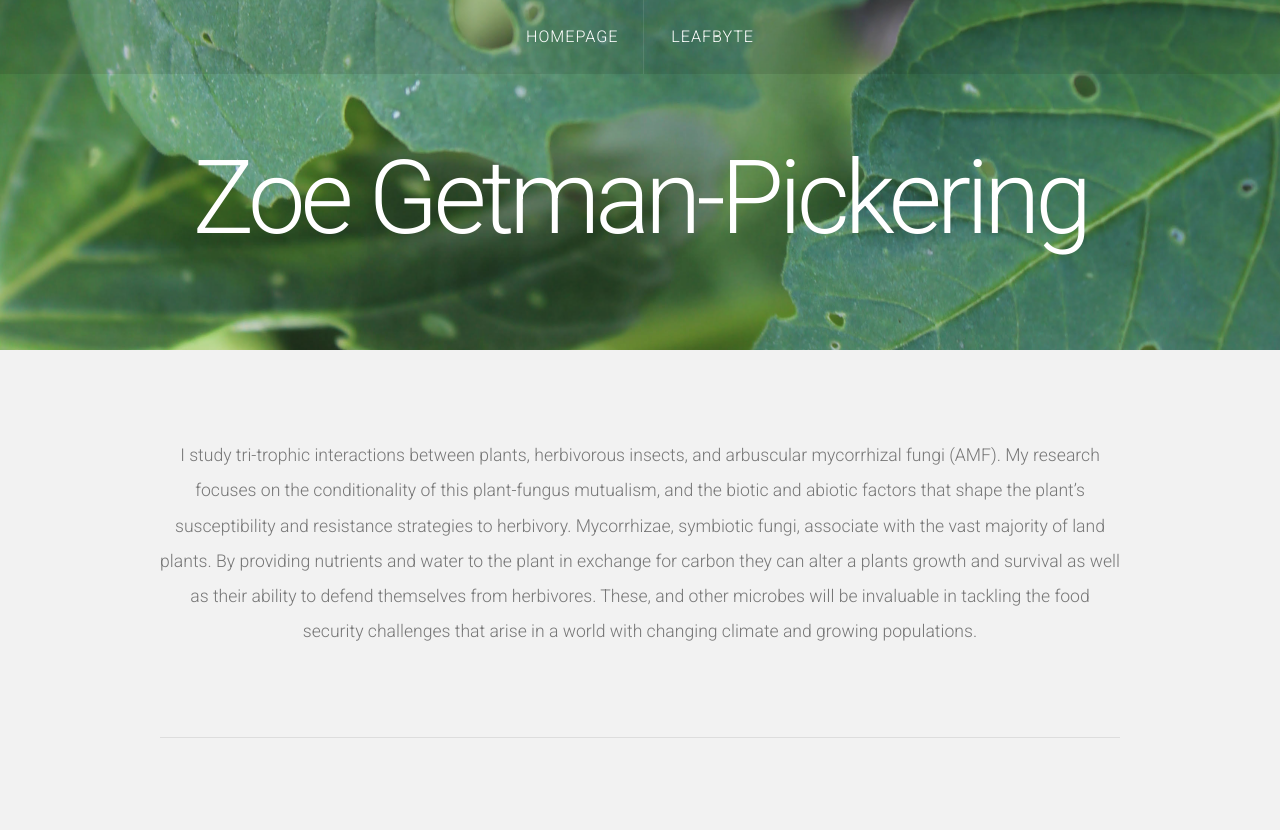
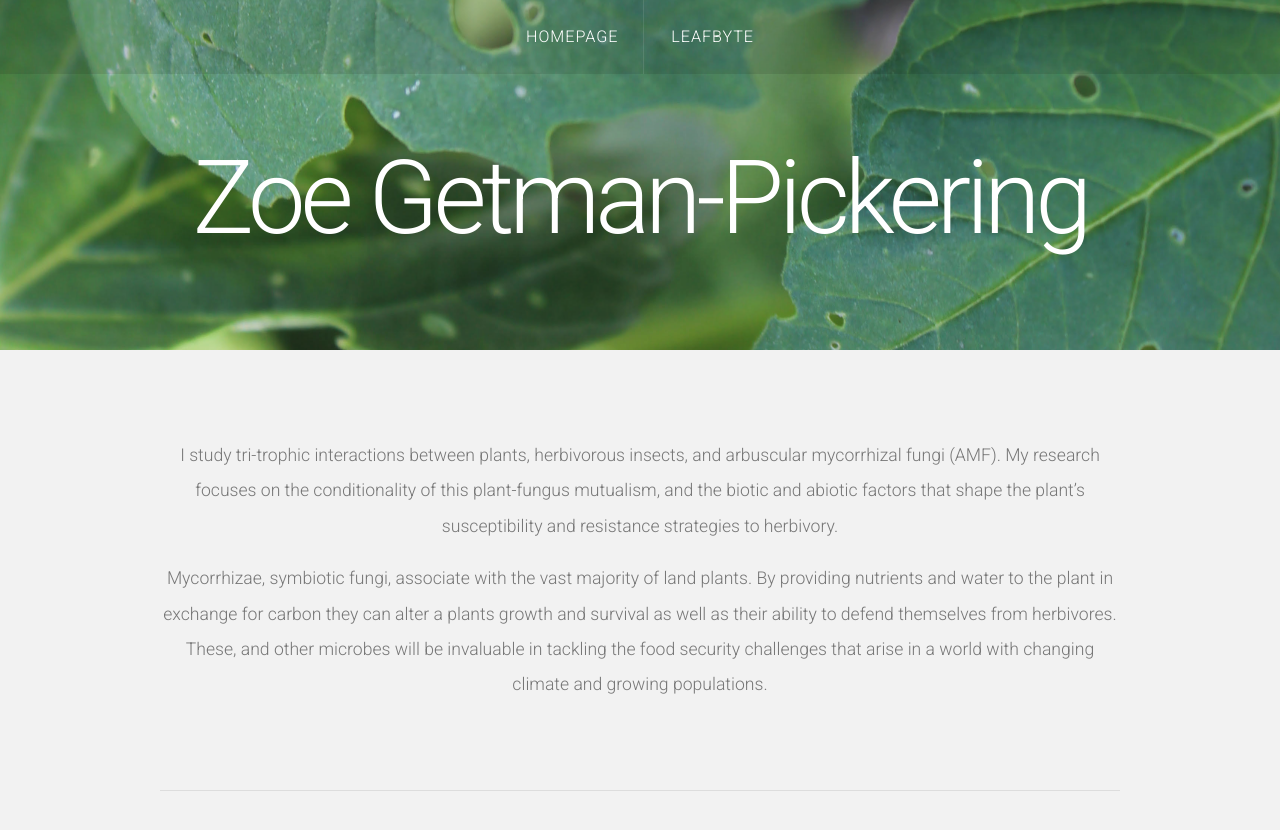
Before and after one commit to Zoegp/zoegp.github.io, a Jekyll site: the page built from index.html, in a window 1280 px wide and 900 px high. Shown: the top 830 px of the window. Built offline with Jekyll 4.4.1, drawn with Linux system fonts in a browser that asks for light colours; nearby versions of some CDN libraries; the list of posts is cut into pages by our own code.

```diff
--- a/index.html
+++ b/index.html
@@ -6,9 +6,8 @@ layout: default
 <div id="featured">
 	<div class="container">
 
-		<p>I study tri-trophic interactions between plants, herbivorous insects, and arbuscular mycorrhizal fungi (AMF). My research focuses on the conditionality of this plant-fungus mutualism, and the biotic and abiotic factors that shape the plant’s susceptibility and resistance strategies to herbivory.
-
-Mycorrhizae, symbiotic fungi, associate with the vast majority of land plants. By providing nutrients and water to the plant in exchange for carbon they can alter a plants growth and survival as well as their ability to defend themselves from herbivores. These, and other microbes will be invaluable in tackling the food security challenges that arise in a world with changing climate and growing populations.
+		<p>I study tri-trophic interactions between plants, herbivorous insects, and arbuscular mycorrhizal fungi (AMF). My research focuses on the conditionality of this plant-fungus mutualism, and the biotic and abiotic factors that shape the plant’s susceptibility and resistance strategies to herbivory. </p>
+		<p>Mycorrhizae, symbiotic fungi, associate with the vast majority of land plants. By providing nutrients and water to the plant in exchange for carbon they can alter a plants growth and survival as well as their ability to defend themselves from herbivores. These, and other microbes will be invaluable in tackling the food security challenges that arise in a world with changing climate and growing populations.
 </p>
 		<hr />
 
```
